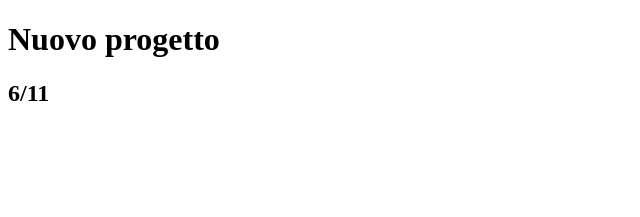
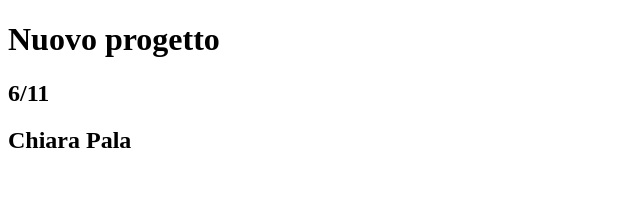
Before and after one commit to ChiaraPala/ripasso-js, an Angular app in the folder project/: page / in a window 1280 px wide. Shown: the top 217 px of the page, without its empty margins (0-640 px from the left). Built offline with nearby package versions, Linux system fonts and the light colour scheme.

Commit message:
feat: adding name

```diff
--- a/project/src/app/app.component.html
+++ b/project/src/app/app.component.html
@@ -1,3 +1,5 @@
 <h1>Nuovo progetto</h1>
 
 <h2> 6/11</h2>
+
+<h2>Chiara Pala</h2>
```
